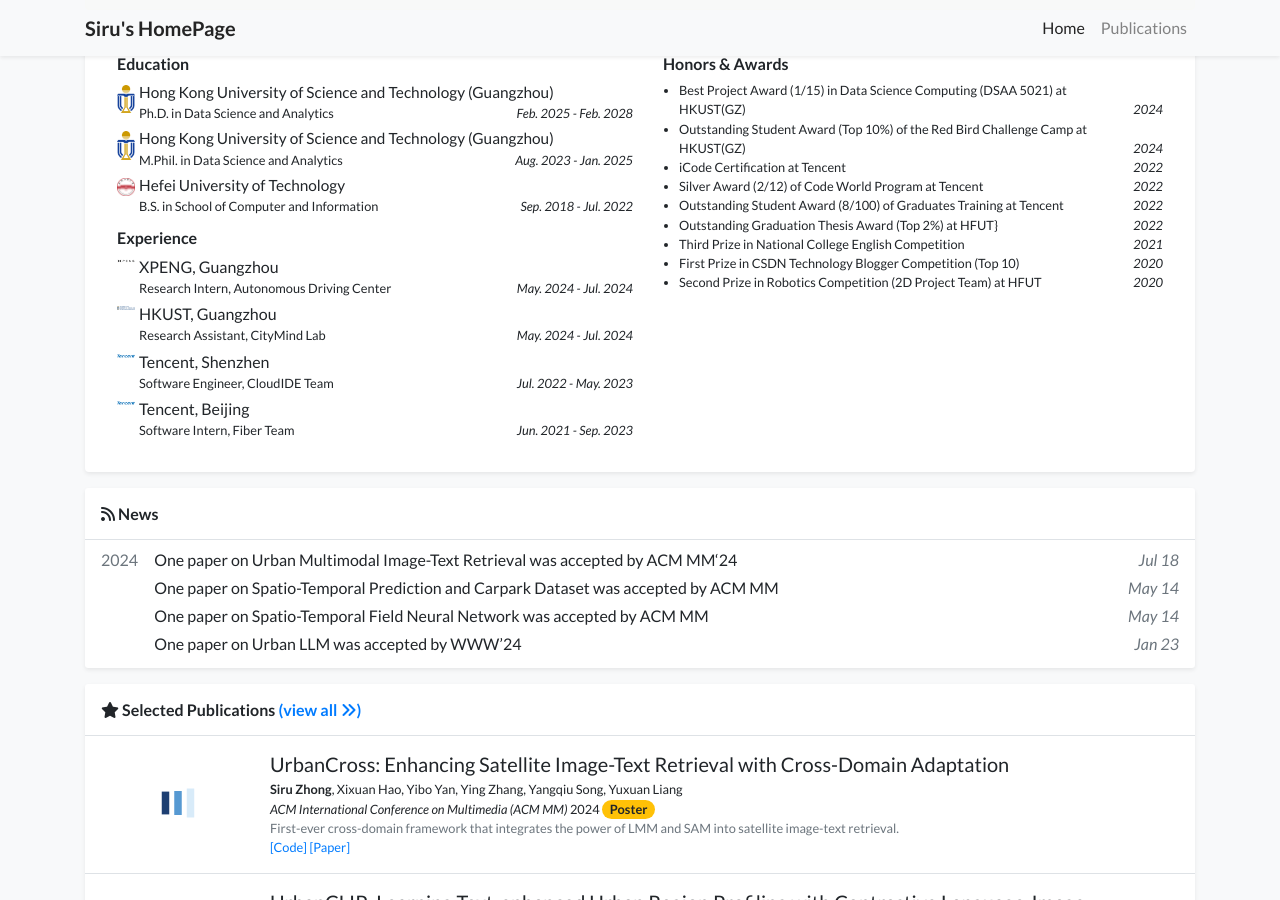
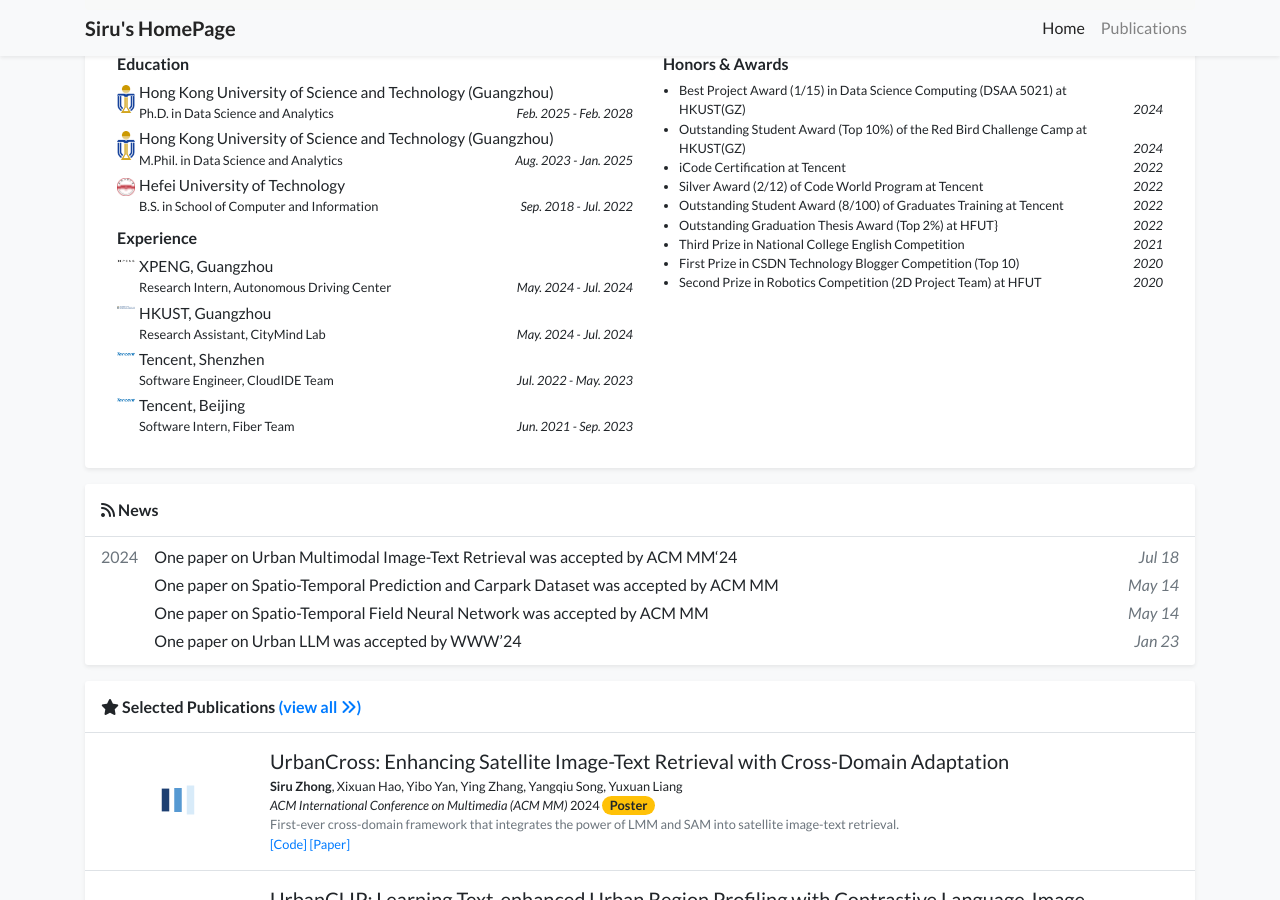
Before and after one commit to thunderlrr/songxinlei.github.io, a Jekyll site: the page built from index.html, in a window 1280 px wide and 900 px high, scrolled down 659 px. Built offline with Jekyll 4.4.1, drawn with Linux system fonts in a browser that asks for light colours; a style sheet for code colours, icons or effects is not loaded.

Commit message:
update profile

```diff
--- a/_includes/widgets/experience_card.html
+++ b/_includes/widgets/experience_card.html
@@ -37,7 +37,7 @@
                                     <li class="media mb-1">
                                         <img src="{{ item.logo | relative_url }}" alt="{{ item.name }}" style="width: 18px;" class="mr-1 mt-1">
                                         <div class="media-body">
-                                            <div>{{ item.name }}</div>
+                                            <div style="font-size: 15.4px">{{ item.name }}</div>
                                             <div class="small">{{ item.dept }}</div>
                                             <div class="small d-flex">
                                                 <div>{{ item.position }}</div>
```
